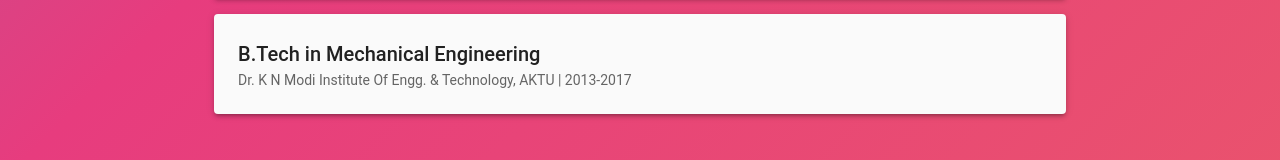
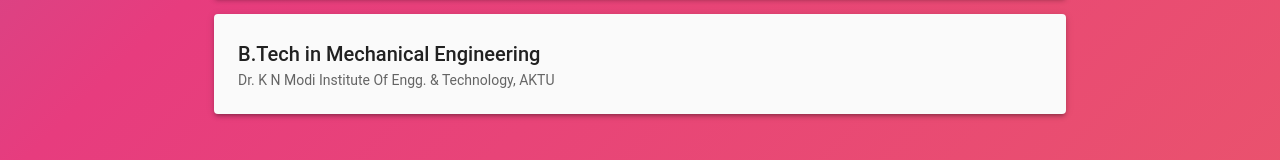
Before and after one commit to Shubharthakur7/portfolio, a React (Create React App) app: page / in a window 1280 px wide. Shown: the part 1108-1268 px from the top of the page. Built offline with nearby package versions, Linux system fonts and the light colour scheme.

Commit message:
updated education

```diff
--- a/src/education/index.js
+++ b/src/education/index.js
@@ -21,7 +21,7 @@
       <Paper elevation={3} sx={{ p: 3, mb: 2 }}>
         <Typography variant="h6">B.Tech in Mechanical Engineering</Typography>
         <Typography variant="body2" color="text.secondary">
-          Dr. K N Modi Institute Of Engg. & Technology, AKTU | 2013-2017
+          Dr. K N Modi Institute Of Engg. & Technology, AKTU
         </Typography>
       </Paper>
     </Box>
```
